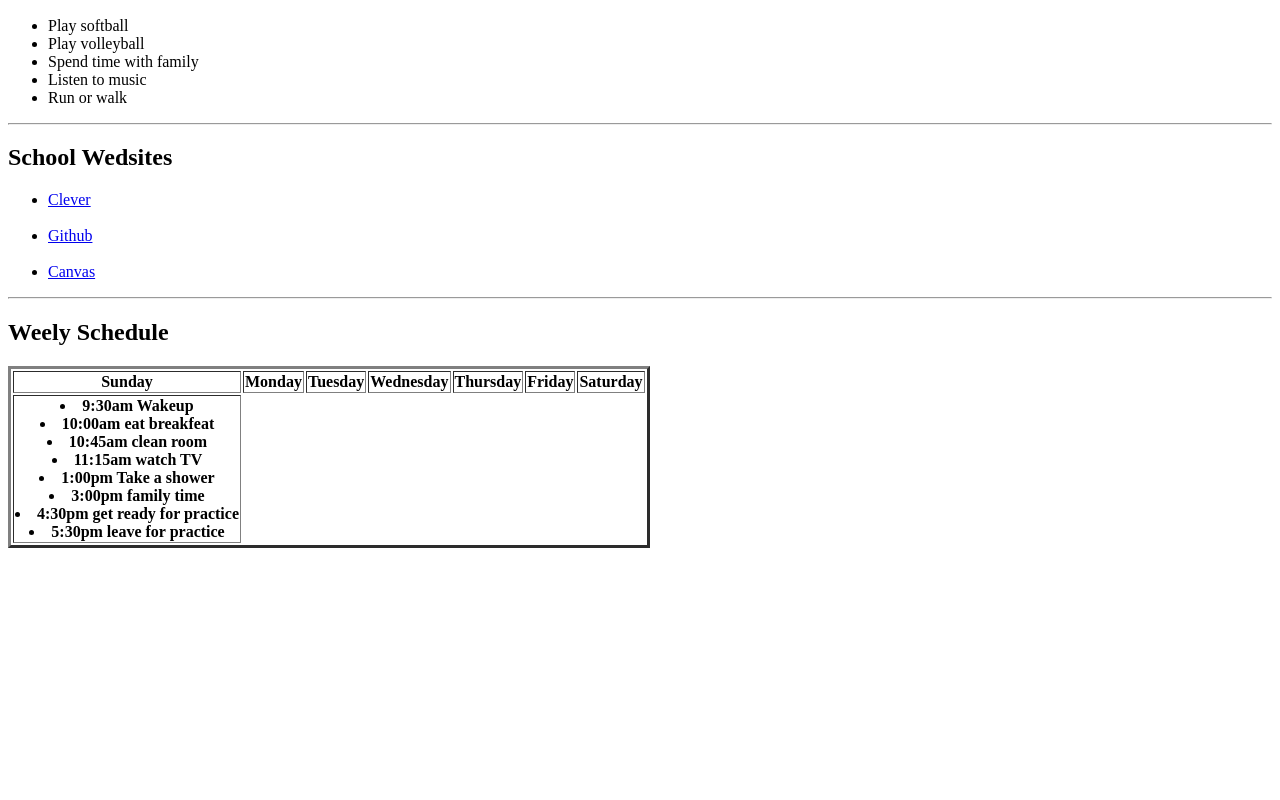
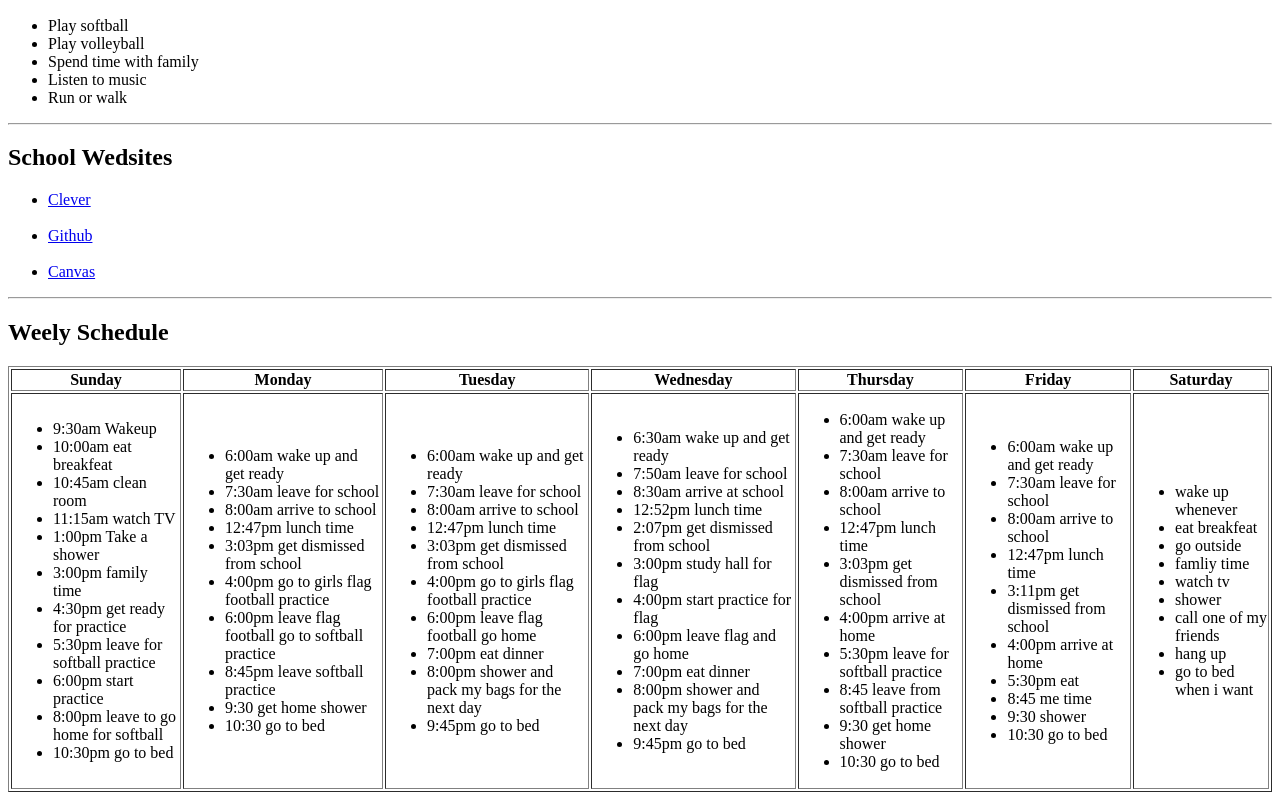
Before and after one commit to cynthiamia300-del/Personal-website-project-, a plain HTML site: page index.html in a window 1280 px wide. Shown: the part 547-1347 px from the top of the page. Before the commit the page ends 1103 px from the top, so only its background shows below. Drawn offline with Linux system fonts and the light colour scheme.

Commit message:
Finished

```diff
--- a/index.html
+++ b/index.html
@@ -9,7 +9,7 @@
     <img src="https://cdn.pixabay.com/photo/2015/04/15/18/39/softball-724379_640.jpg">
     <a href="https://cdn.pixabay.com/photo/2015/04/15/18/39/softball-724379_640.jpg">Pixabay.com</a>
 
-    <h1>Cynthia Rodriguez's Website</h1>
+    <h1><b>Cynthia Rodriguez's Website</b></h1>
     <hr>
     <h2>Bio</h2>
     <p>Hello, my name is Cynthia Rodriguez. I was born in Tuscon,  Arizona on November 2nd,  2010 and i am a student at Pueblo High School.</p>
@@ -41,8 +41,8 @@
 </body>
 
 <h2>Weely Schedule</h2>
-<table border="3"
-<tr>
+<table border="1"
+ <tr>
     <th>Sunday</th>
     <th>Monday</th>
     <th>Tuesday</th>
@@ -52,8 +52,8 @@
     <th>Saturday</th>
 </tr>
 <tr>
-    <th>
-
+    <td>
+        <ul>
             <li>9:30am Wakeup</li>
             <li>10:00am eat breakfeat</li>
             <li>10:45am clean room</li>
@@ -61,10 +61,96 @@
             <li>1:00pm Take a shower</li>
             <li>3:00pm family time</li>
             <li>4:30pm get ready for practice</li>
-            <li>5:30pm leave for practice</li>
+            <li>5:30pm leave for softball practice</li>
+            <li>6:00pm start practice</li>
+            <li>8:00pm leave to go home for softball</li>
+            <li>10:30pm go to bed</li>
+        </ul>
+     </td>
+     <td>
+         <ul>
+            <li>6:00am wake up and get ready</li>
+            <li>7:30am leave for school</li>
+            <li>8:00am arrive to school</li>
+            <li>12:47pm lunch time</li>
+            <li>3:03pm get dismissed from school</li>
+            <li>4:00pm go to girls flag football practice</li>
+            <li>6:00pm leave flag football go to softball practice </li>
+            <li>8:45pm leave softball practice</li>
+            <li>9:30 get home shower</li>
+            <li>10:30 go to bed</li>
+         </ul>
+     </td>
+    <td>
+        <ul>
+            <li>6:00am wake up and get ready</li>
+            <li>7:30am leave for school</li>
+            <li>8:00am arrive to school</li>
+            <li>12:47pm lunch time</li>
+            <li>3:03pm get dismissed from school</li>
+            <li>4:00pm go to girls flag football practice</li>
+            <li>6:00pm leave flag football go home</li>
+            <li>7:00pm eat dinner</li>
+            <li>8:00pm shower and pack my bags for the next day</li>
+            <li>9:45pm go to bed</li>
+        </ul>
+    </td>
+    <td>
+        <ul>
+            <li>6:30am wake up and get ready</li>
+            <li>7:50am leave for school</li>
+            <li>8:30am arrive at school</li>
+            <li>12:52pm lunch time</li>
+            <li>2:07pm get dismissed from school</li>
+            <li>3:00pm study hall for flag</li>
+            <li>4:00pm start practice for flag</li>
+            <li>6:00pm leave flag and go home</li>
+            <li>7:00pm eat dinner</li>
+            <li>8:00pm shower and pack my bags for the next day</li>
+            <li>9:45pm go to bed</li>
+        </ul>
+    </td>
+    <td>
+        <ul>
+            <li>6:00am wake up and get ready</li>
+            <li>7:30am leave for school</li>
+            <li>8:00am arrive to school</li>
+            <li>12:47pm lunch time</li>
+            <li>3:03pm get dismissed from school</li>
+            <li>4:00pm arrive at home</li>
+            <li>5:30pm leave for softball practice</li>
+            <li>8:45 leave from softball practice</li>
+            <li>9:30 get home shower</li>
+            <li>10:30 go to bed</li>
+        </ul>
+    </td>
+    <td>
+        <ul>
+            <li>6:00am wake up and get ready</li>
+            <li>7:30am leave for school</li>
+            <li>8:00am arrive to school</li>
+            <li>12:47pm lunch time</li>
+            <li>3:11pm get dismissed from school</li>
+            <li>4:00pm arrive at home</li>
+            <li>5:30pm eat</li>
+            <li>8:45 me time</li>
+            <li>9:30 shower</li>
+            <li>10:30 go to bed</li></li>
+        </ul>
+    </td>
+    <td>
+        <ul>
+            <li>wake up whenever</li>
+            <li>eat breakfeat</li>
+            <li>go outside</li>
+            <li>famliy time</li>
+            <li>watch tv</li>
+            <li>shower</li>
+            <li>call one of my friends</li>
+            <li>hang up</li>
+            <li>go to bed when i want </li>
+        </ul>
+    </td>
+</tr>
 
-
-
-    </th>
-</tr>
 </html>
```
